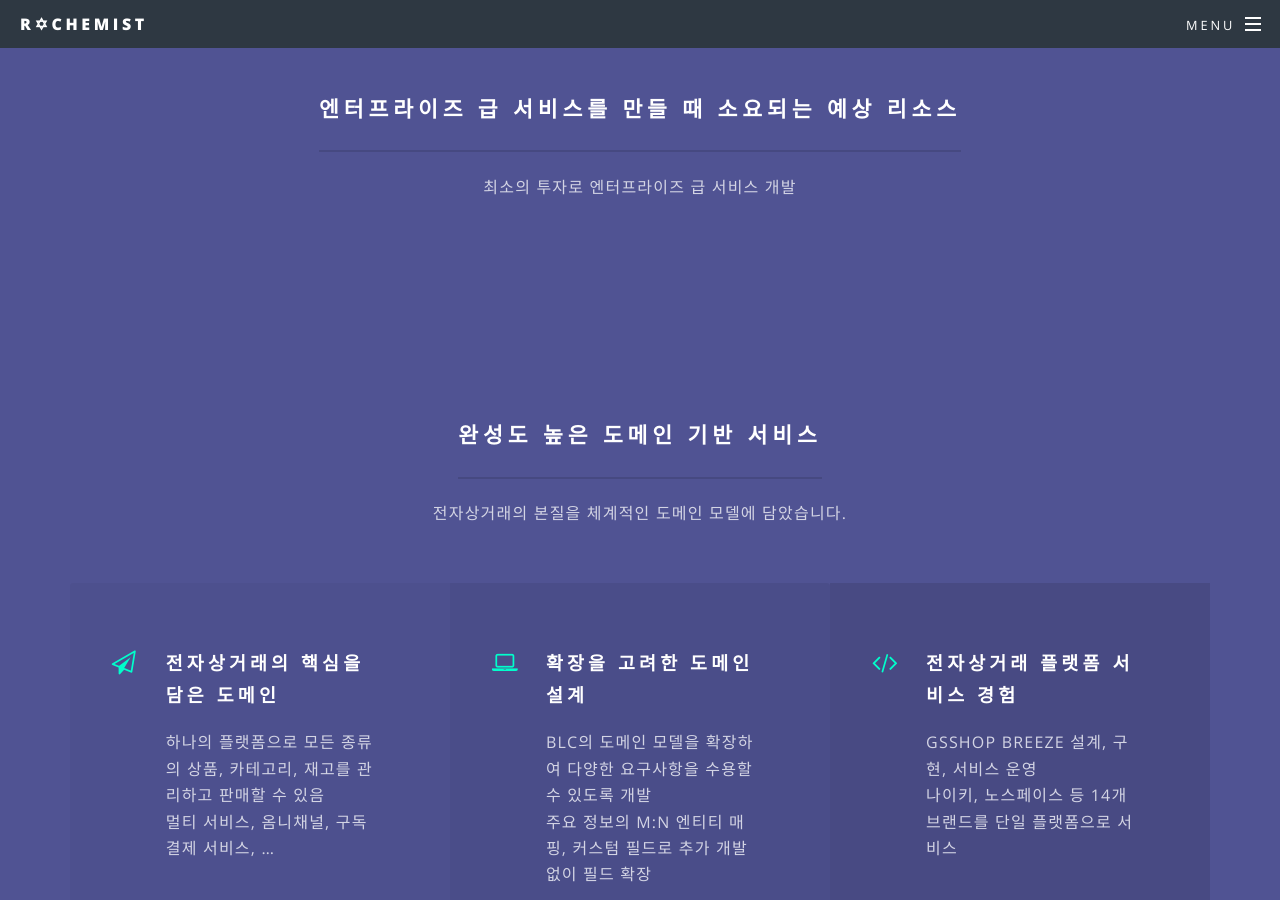
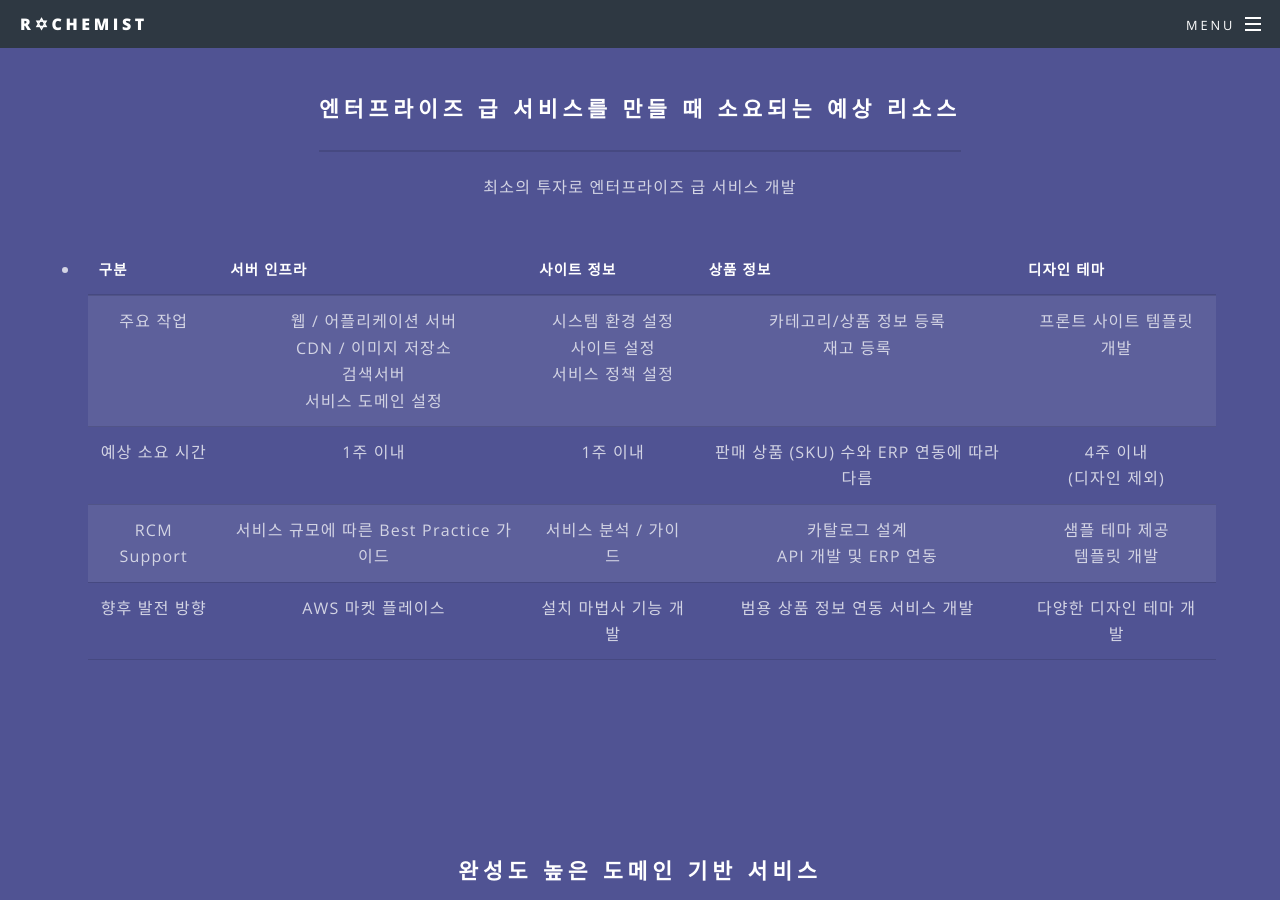
Before and after one commit to rchemist/rchemist.github.io, a Jekyll site: the page built from index.html, in a window 1280 px wide and 900 px high, scrolled down 1581 px. Built offline with Jekyll 4.4.1, drawn with Linux system fonts in a browser that asks for light colours.

```diff
--- a/index.html
+++ b/index.html
@@ -78,6 +78,52 @@ layout: landing
 							<h2>엔터프라이즈 급 서비스를 만들 때 소요되는 예상 리소스</h2>
 							<p>최소의 투자로 엔터프라이즈 급 서비스 개발</p>
 						</header>
+						<ul>
+							<li>
+								<table class="tg">
+									<thead>
+									<tr>
+										<th class="tg-4shx">구분</th>
+										<th class="tg-4shx">서버 인프라</th>
+										<th class="tg-4shx">사이트 정보</th>
+										<th class="tg-4shx">상품 정보</th>
+										<th class="tg-4shx">디자인 테마</th>
+									</tr>
+									</thead>
+									<tbody>
+									<tr>
+										<td class="tg-baqh">주요 작업</td>
+										<td class="tg-baqh">웹 / 어플리케이션 서버<br>CDN / 이미지 저장소<br>검색서버<br>서비스 도메인 설정</td>
+										<td class="tg-baqh">시스템 환경 설정<br>사이트 설정<br>서비스 정책 설정</td>
+										<td class="tg-baqh">카테고리/상품 정보 등록
+											<br>재고 등록</td>
+										<td class="tg-baqh">프론트 사이트 템플릿 개발</td>
+									</tr>
+									<tr>
+										<td class="tg-baqh">예상 소요 시간</td>
+										<td class="tg-baqh">1주 이내</td>
+										<td class="tg-baqh">1주 이내</td>
+										<td class="tg-baqh">판매 상품 (SKU) 수와 ERP 연동에 따라 다름</td>
+										<td class="tg-baqh">4주 이내<br>(디자인 제외)</td>
+									</tr>
+									<tr>
+										<td class="tg-baqh">RCM Support</td>
+										<td class="tg-baqh">서비스 규모에 따른 Best Practice 가이드</td>
+										<td class="tg-baqh">서비스 분석 / 가이드</td>
+										<td class="tg-baqh">카탈로그 설계<br>API 개발 및 ERP 연동</td>
+										<td class="tg-baqh">샘플 테마 제공<br>템플릿 개발</td>
+									</tr>
+									<tr>
+										<td class="tg-baqh">향후 발전 방향</td>
+										<td class="tg-baqh">AWS 마켓 플레이스</td>
+										<td class="tg-baqh">설치 마법사 기능 개발</td>
+										<td class="tg-baqh">범용 상품 정보 연동 서비스 개발</td>
+										<td class="tg-baqh">다양한 디자인 테마 개발</td>
+									</tr>
+									</tbody>
+								</table>
+							</li>
+						</ul>
 						<!--<div class="tg-wrap">-->
 							<!--<table class="tg">
 								<thead>
```
